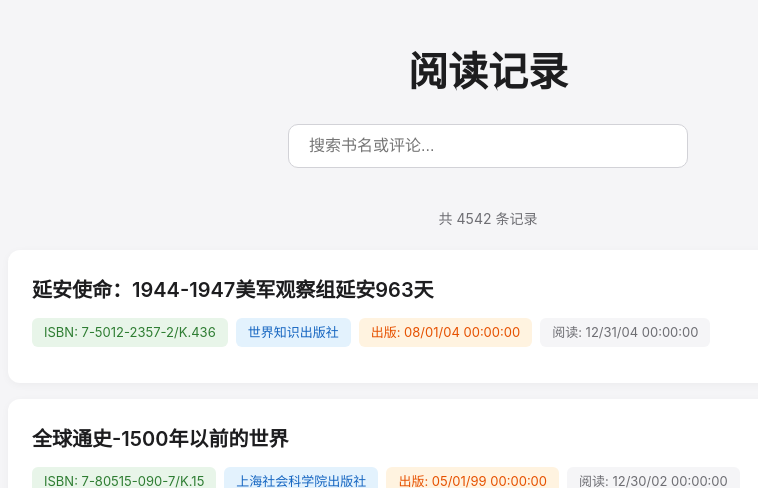
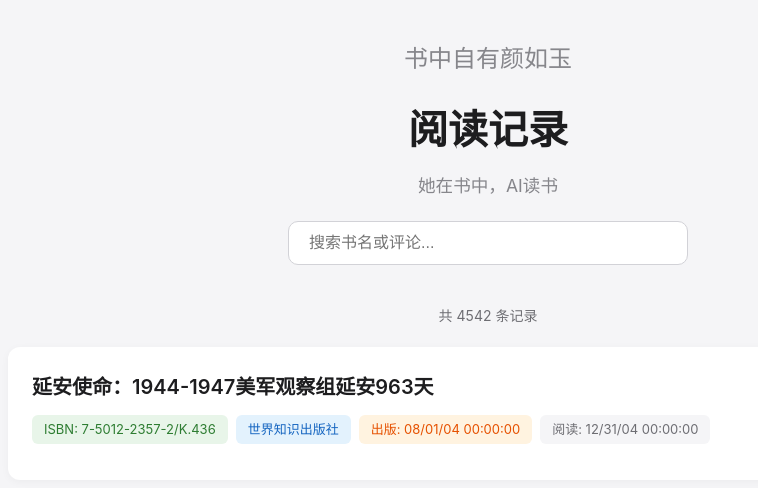
Before and after one commit to dufu2000/booksite, a Flask app: page / in a window 1280 px wide. Shown: the top 488 px of the page, without its empty margins (152-910 px from the left). Run offline with Flask 3, Linux system fonts and the light colour scheme; data comes from the database, SQL or seed files in the repository.

Commit message:
Add header quotes to book reading page

```diff
--- a/templates/index.html
+++ b/templates/index.html
@@ -139,7 +139,13 @@
 <body>
     <div class="container">
         <header>
+            <div style="font-size: 1.5rem; color: #86868b; margin-bottom: 20px; text-align: center;">
+                书中自有颜如玉
+            </div>
             <h1>阅读记录</h1>
+            <div style="font-size: 1.1rem; color: #86868b; text-align: center; margin-top: 10px;">
+                她在书中，AI读书
+            </div>
             <form class="search-box" method="GET" action="/">
                 <input type="text" name="q" placeholder="搜索书名或评论..." value="{{ search_query }}">
             </form>
```
